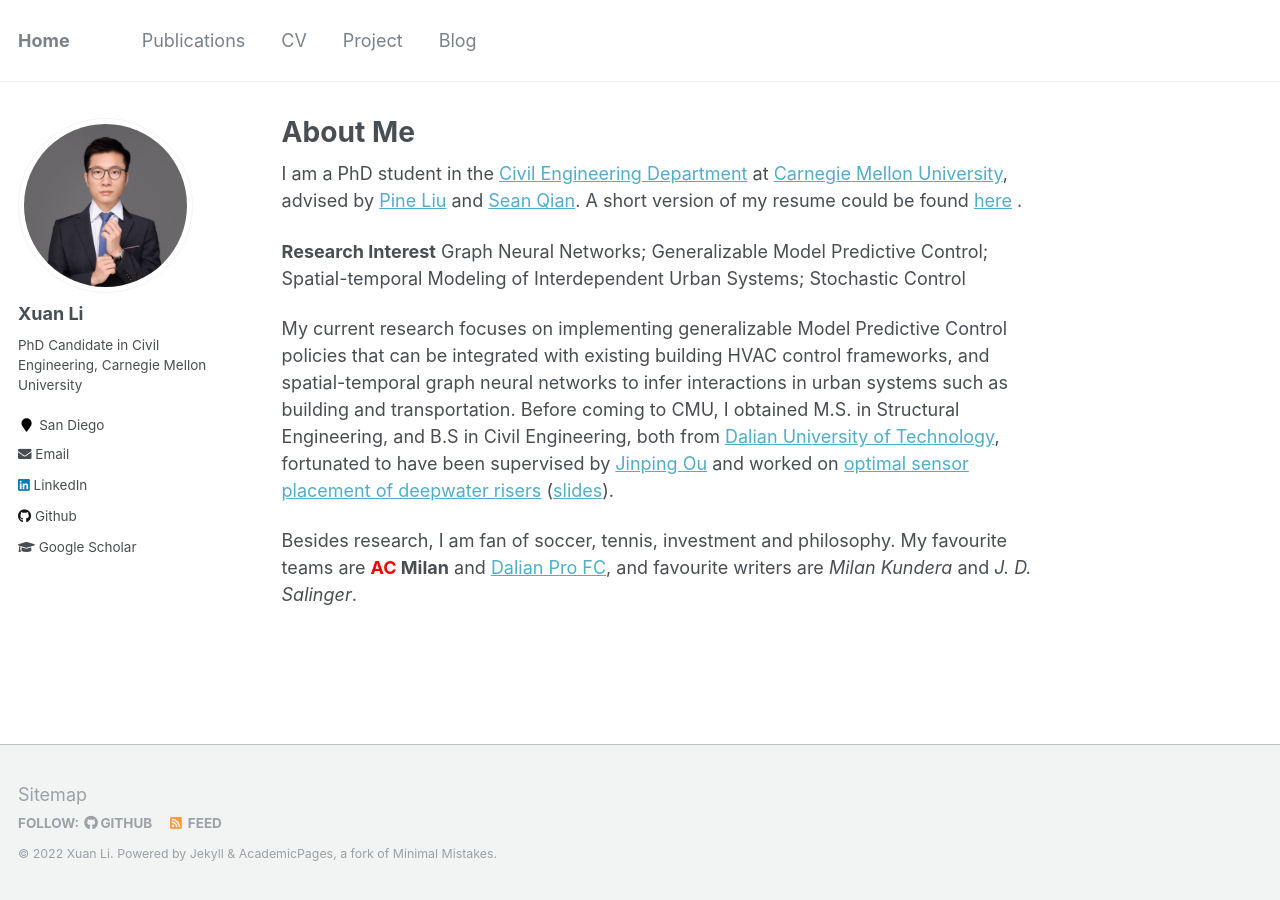
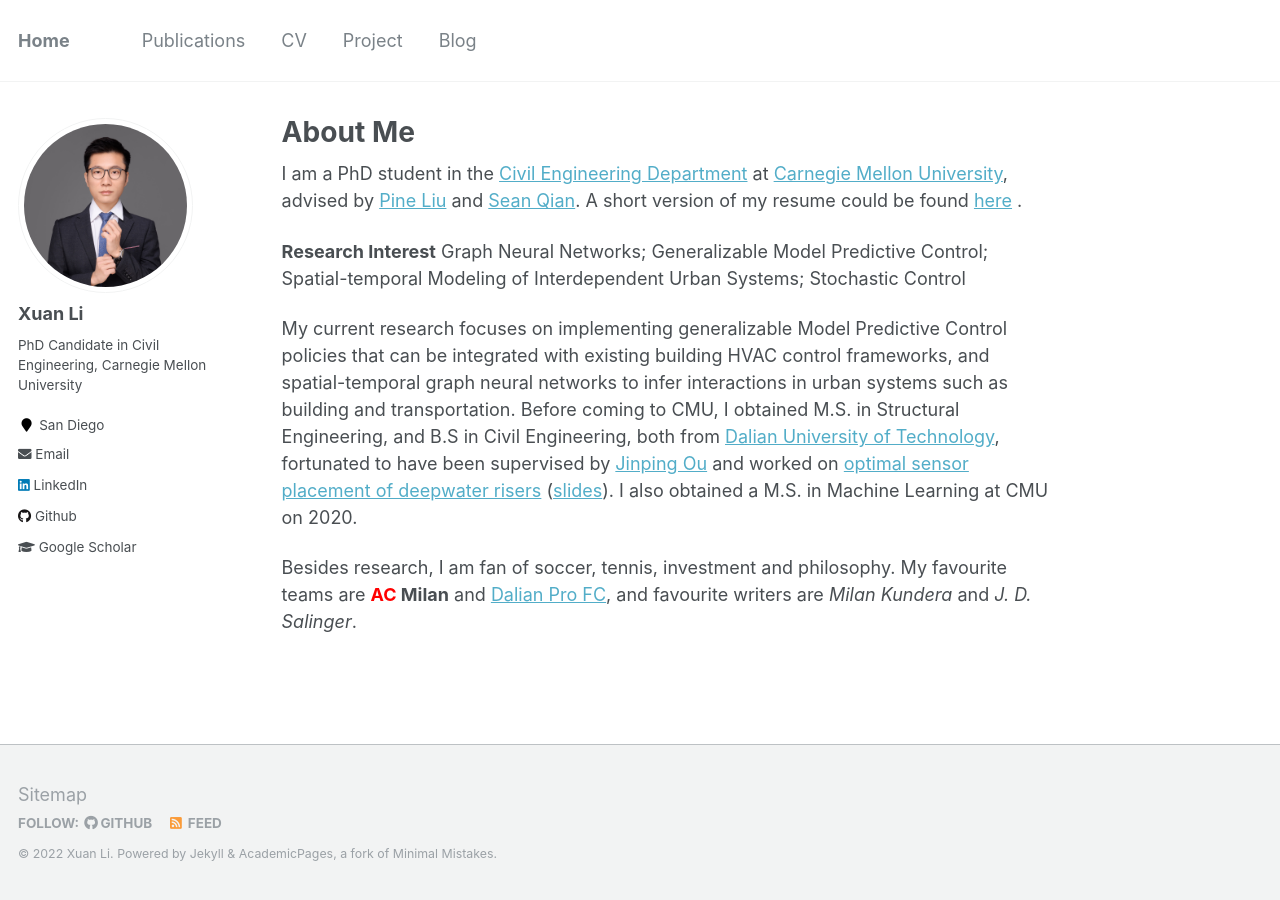
Before and after one commit to milanlx/milanlx.github.io, a Jekyll site: the page built from _pages/about.md, in a window 1280 px wide. Built offline with Jekyll 4.4.1, drawn with Linux system fonts in a browser that asks for light colours.

Commit message:
Update about.md

```diff
--- a/_pages/about.md
+++ b/_pages/about.md
@@ -13,7 +13,7 @@ I am a PhD student in the [Civil Engineering Department](https://www.cmu.edu/cee
 **Research Interest**
 Graph Neural Networks; Generalizable Model Predictive Control; Spatial-temporal Modeling of Interdependent Urban Systems; Stochastic Control
 
-My current research focuses on implementing generalizable Model Predictive Control policies that can be integrated with existing building HVAC control frameworks, and spatial-temporal graph neural networks to infer interactions in urban systems such as building and transportation. Before coming to CMU, I obtained M.S. in Structural Engineering, and B.S in Civil Engineering, both from [Dalian University of Technology](https://en.dlut.edu.cn/), fortunated to have been supervised by [Jinping Ou](http://homepage.hit.edu.cn/oujinping) and worked on [optimal sensor placement of deepwater risers](https://milanlx.github.io/files/Master%20Dissertation%20(original).pdf) ([slides](https://milanlx.github.io/files/mastet_thesis_short_version.pdf)).
+My current research focuses on implementing generalizable Model Predictive Control policies that can be integrated with existing building HVAC control frameworks, and spatial-temporal graph neural networks to infer interactions in urban systems such as building and transportation. Before coming to CMU, I obtained M.S. in Structural Engineering, and B.S in Civil Engineering, both from [Dalian University of Technology](https://en.dlut.edu.cn/), fortunated to have been supervised by [Jinping Ou](http://homepage.hit.edu.cn/oujinping) and worked on [optimal sensor placement of deepwater risers](https://milanlx.github.io/files/Master%20Dissertation%20(original).pdf) ([slides](https://milanlx.github.io/files/mastet_thesis_short_version.pdf)). I also obtained a M.S. in Machine Learning at CMU on 2020.
 
 Besides research, I am fan of soccer, tennis, investment and philosophy. My favourite teams are **<span style="color: red"> AC </span> Milan**
  and [Dalian Pro FC](http://www.dlpro.com.cn/), and favourite writers are *Milan Kundera* and *J. D. Salinger*.
```
